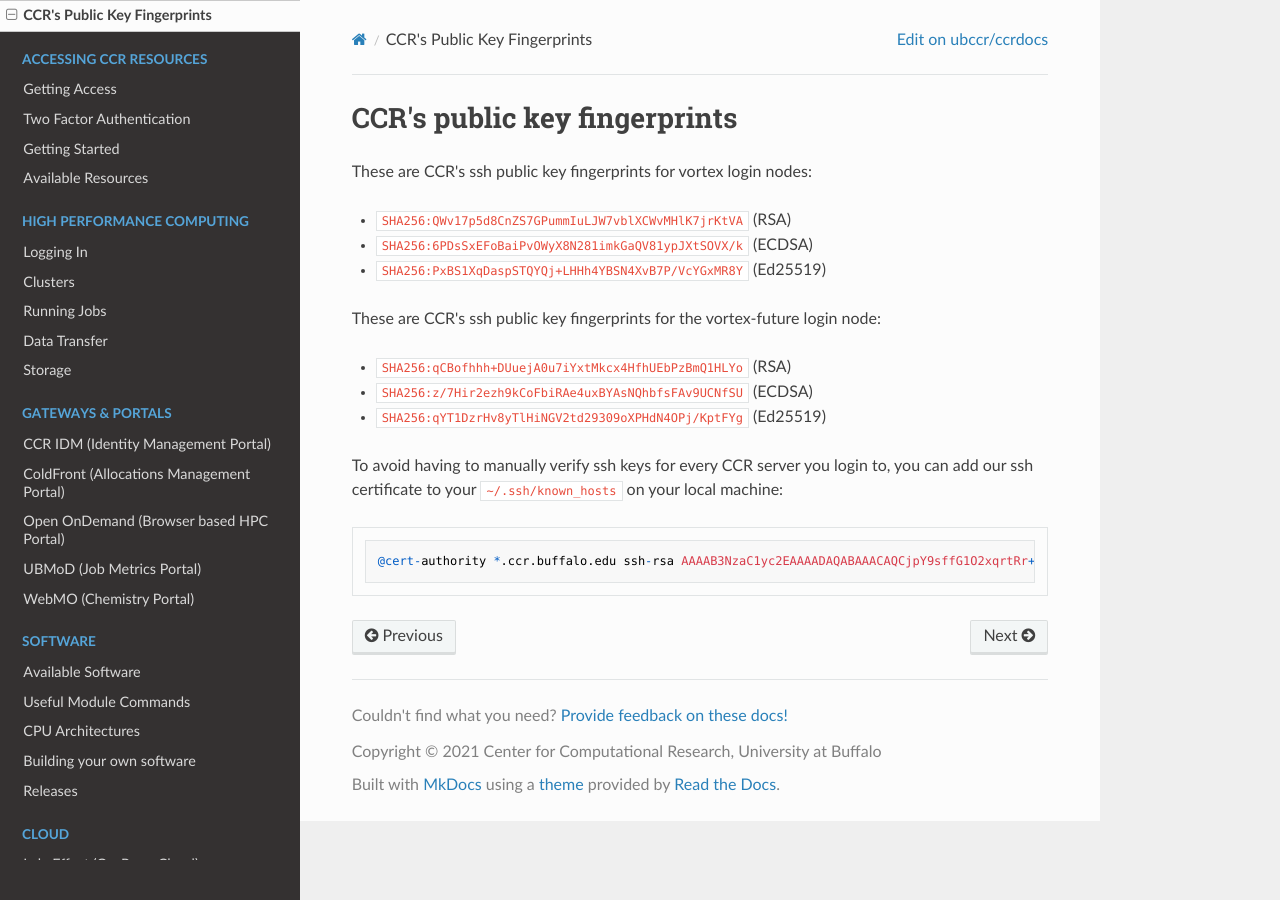
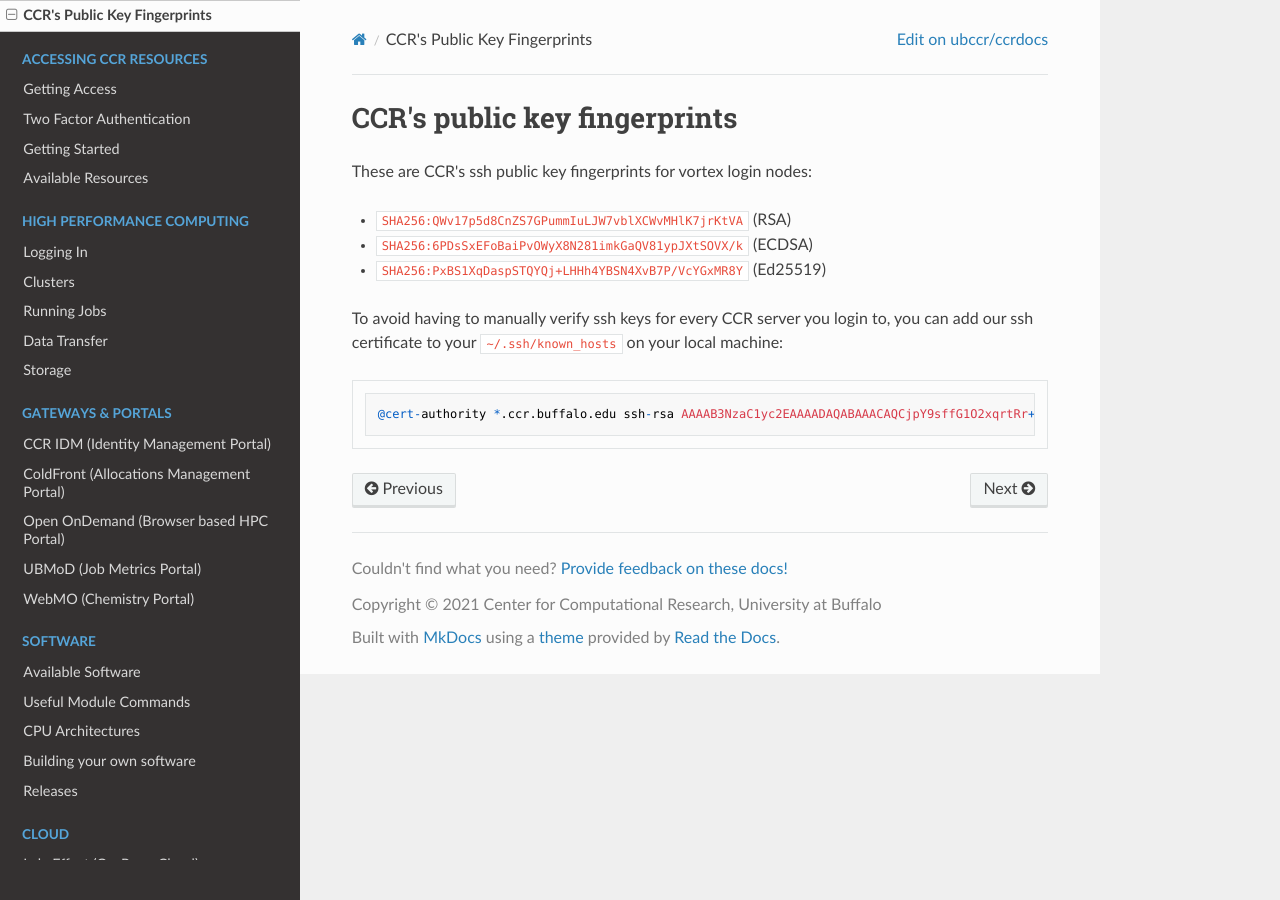
Before and after one commit to ubccr/ccrdocs, an MkDocs documentation site: the page built from pages/fingerprints.md, in a window 1280 px wide. Built offline with MkDocs 1.6.1, drawn with Linux system fonts in a browser that asks for light colours; nearby versions of some CDN libraries.

Commit message:
updated fingerprint info

```diff
--- a/pages/fingerprints.md
+++ b/pages/fingerprints.md
@@ -6,13 +6,6 @@ These are CCR's ssh public key fingerprints for vortex login nodes:
 - `SHA256:6PDsSxEFoBaiPvOWyX8N281imkGaQV81ypJXtSOVX/k` (ECDSA)
 - `SHA256:PxBS1XqDaspSTQYQj+LHHh4YBSN4XvB7P/VcYGxMR8Y` (Ed25519)
 
-These are CCR's ssh public key fingerprints for the vortex-future login node:
-
-- `SHA256:qCBofhhh+DUuejA0u7iYxtMkcx4HfhUEbPzBmQ1HLYo` (RSA)
-- `SHA256:z/7Hir2ezh9kCoFbiRAe4uxBYAsNQhbfsFAv9UCNfSU` (ECDSA)
-- `SHA256:qYT1DzrHv8yTlHiNGV2td29309oXPHdN4OPj/KptFYg` (Ed25519)
-
-
 To avoid having to manually verify ssh keys for every CCR server you login to,
 you can add our ssh certificate to your `~/.ssh/known_hosts` on your local machine:
 
```
